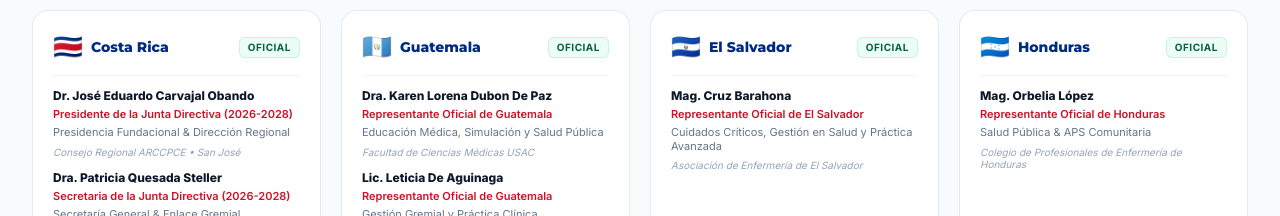
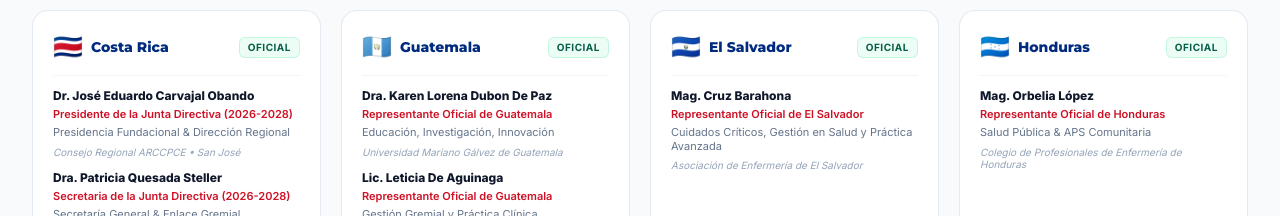
Before and after one commit to fbolanosf/ARCCPCE, a Next.js app: page / in a window 1280 px wide. Shown: the part 9040-9256 px from the top of the page. Built offline with nearby package versions, Linux system fonts and the light colour scheme; no server answers; a web font is replaced by a local one.

Commit message:
chore: update Dra. Karen Lorena Dubon De Paz description to Educación, Investigación, Innovación - Universidad Mariano Gálvez de Guatemala

```diff
--- a/src/components/BoardOfDirectors.tsx
+++ b/src/components/BoardOfDirectors.tsx
@@ -61,8 +61,8 @@ const REGIONAL_REPRESENTATIVES: RegionalRepresentative[] = [
       {
         name: "Dra. Karen Lorena Dubon De Paz",
         role: "Representante Oficial de Guatemala",
-        area: "Educación Médica, Simulación y Salud Pública",
-        institution: "Facultad de Ciencias Médicas USAC",
+        area: "Educación, Investigación, Innovación",
+        institution: "Universidad Mariano Gálvez de Guatemala",
         email: "guatemala@arccpce.org",
       },
       {
--- a/src/components/RegionalNetworkHub.tsx
+++ b/src/components/RegionalNetworkHub.tsx
@@ -189,8 +189,8 @@ const REGIONAL_NODES: Record<string, HubCountry> = {
       {
         name: "Dra. Karen Lorena Dubon De Paz",
         role: "Representante Oficial de Guatemala",
-        specialty: "Educación Médica, Simulación y Salud Pública",
-        institution: "Delegación ARCCPCE Guatemala",
+        specialty: "Educación, Investigación, Innovación",
+        institution: "Universidad Mariano Gálvez de Guatemala",
         email: "guatemala@arccpce.org",
       },
       {
```
